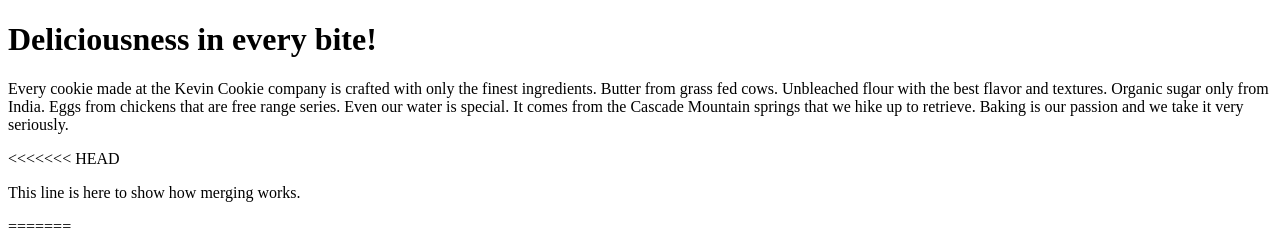
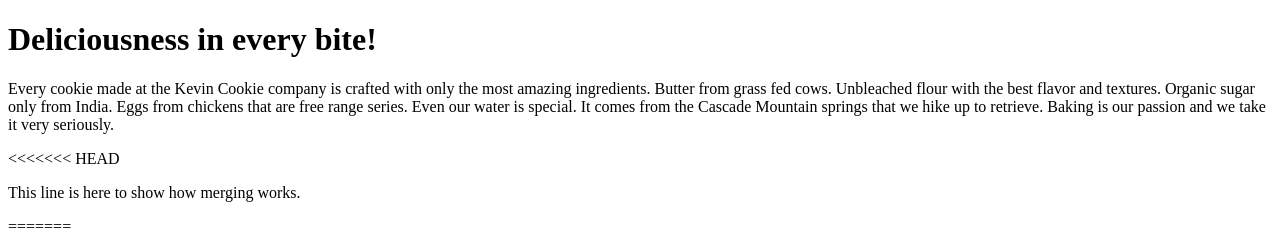
Before and after one commit to Tajiribaba/TbabaCookieCompany.com, a plain HTML site: page index.htm in a window 1280 px wide. Shown: the top 249 px of the page. Drawn offline with Linux system fonts and the light colour scheme.

Commit message:
updated index text in master

```diff
--- a/index.htm
+++ b/index.htm
@@ -3,7 +3,7 @@
 <body>
 
 <h1>Deliciousness in every bite!</h1>
-<p>Every cookie made at the Kevin Cookie company is crafted with only the finest ingredients. Butter from grass fed cows. Unbleached flour with the best flavor and textures. Organic sugar only from India. Eggs from chickens that are free range series. Even our water is special. It comes from the Cascade Mountain springs that we hike up to retrieve. Baking is our passion and we take it very seriously.</p>
+<p>Every cookie made at the Kevin Cookie company is crafted with only the most amazing ingredients. Butter from grass fed cows. Unbleached flour with the best flavor and textures. Organic sugar only from India. Eggs from chickens that are free range series. Even our water is special. It comes from the Cascade Mountain springs that we hike up to retrieve. Baking is our passion and we take it very seriously.</p>
 
 <<<<<<< HEAD
 <p>This line is here to show how merging works.</p>
```
